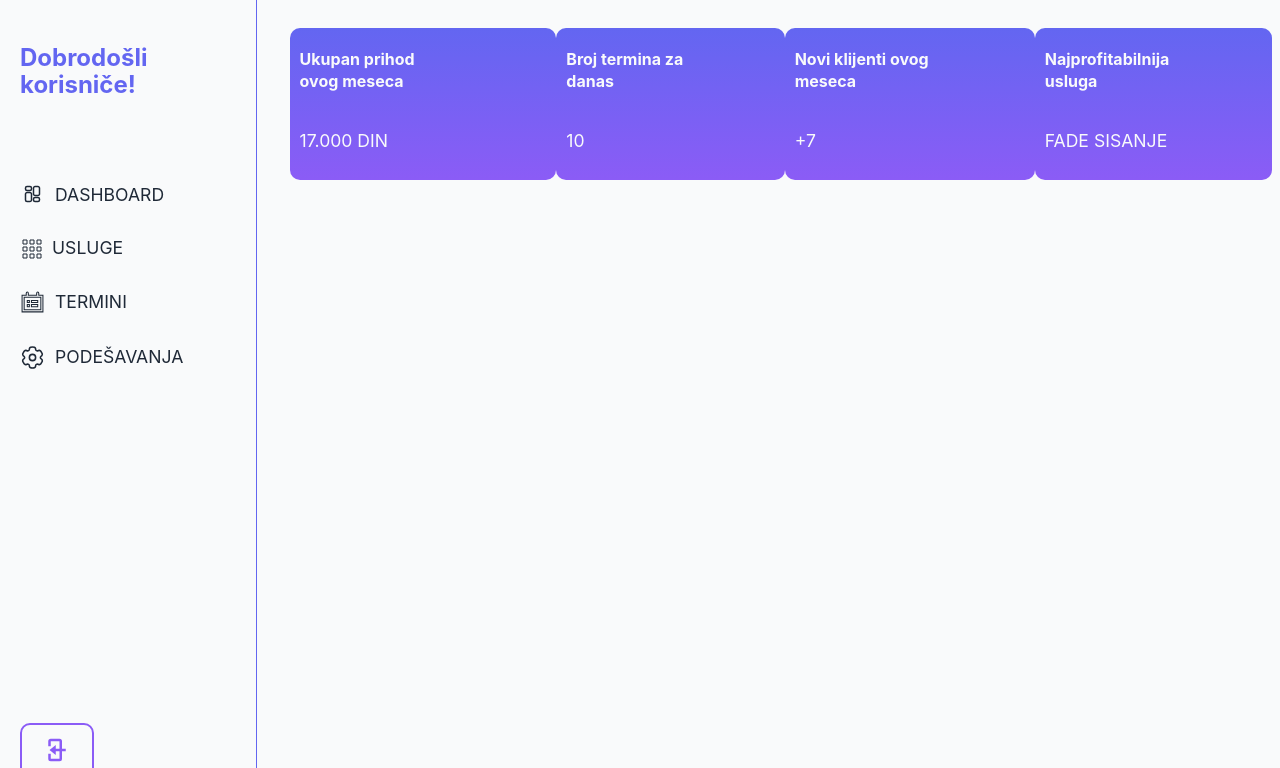
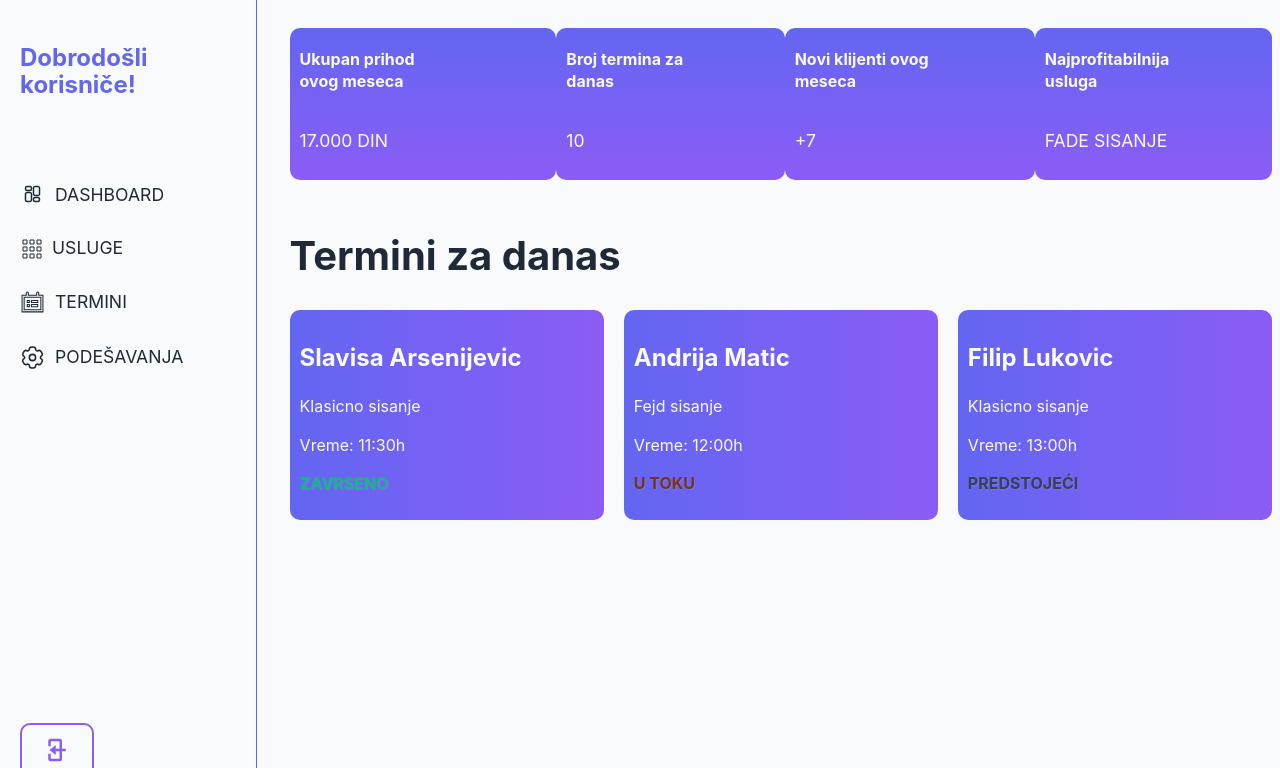
Before and after one commit to Slavisa05/salon_app, a Django app: page /salons/ in a window 1280 px wide. Shown: the top 768 px of the page. Run offline with Django 5.2, Linux system fonts and the light colour scheme.

Commit message:
Uradio dashboard

```diff
--- a/salons/static/salons/css/salons.css
+++ b/salons/static/salons/css/salons.css
@@ -35,12 +35,13 @@ body {
     margin-left: -5px;
     margin-bottom: 10px;
     padding: 10px 5px;
+    border-radius: 10px;
     transition: all 200ms ease;
-    border-radius: 10px;
 }
 
 .sidebar-links li:hover {
     background-color: var(--primary);
+    padding-left: 10px;
 }
 
 .sidebar-links li:hover a {
@@ -98,6 +99,12 @@ body {
     border: none;
     border-radius: 10px;
     background-image: linear-gradient(180deg, #6366F1, #8B5CF6);
+    transition: all 300ms ease;
+}
+
+.dashboard-stats:hover {
+    box-shadow: 0 0 20px rgba(99, 102, 241, 0.6),
+                0 0 40px rgba(139, 92, 246, 0.4);
 }
 
 .dashboard-stats strong {
@@ -109,3 +116,35 @@ body {
     color: var(--bg);
     font-size: 1.1rem;
 }
+
+.dashboard-appoitments {
+    display: grid;
+    grid-template-columns: repeat(3, 1fr);
+    gap: 20px;
+}
+
+.dashboard-card {
+    padding: 10px;
+    border: none;
+    border-radius: 10px;
+    background-image: linear-gradient(90deg, #6366F1, #8B5CF6);
+    color: var(--bg);
+}
+
+.status-text {
+    text-shadow: 1px 1px 1px rgba(255, 255, 255, 0.1);
+    font-weight: bold;
+    text-transform: uppercase;
+}
+
+.status-text.todo {
+    color: var(--todo);
+}
+
+.status-text.progress {
+    color: var(--progress);
+}
+
+.status-text.done {
+    color: var(--success);
+}
--- a/salons/templates/salons/dashboard.html
+++ b/salons/templates/salons/dashboard.html
@@ -33,8 +33,26 @@
                 </div>
             </div>
 
+            <h1>Termini za danas</h1>
             <div class="dashboard-appoitments">
-                {# ovde napraviti kao termine za danas #}
+                <div class="dashboard-card">
+                    <h3>Slavisa Arsenijevic</h3>
+                    <p>Klasicno sisanje</p>
+                    <p>Vreme: 11:30h</p>
+                    <p class="status-text done">Zavrseno</p>
+                </div>
+                <div class="dashboard-card">
+                    <h3>Andrija Matic</h3>
+                    <p>Fejd sisanje</p>
+                    <p>Vreme: 12:00h</p>
+                    <p class="status-text progress">U toku</p>
+                </div>
+                <div class="dashboard-card">
+                    <h3>Filip Lukovic</h3>
+                    <p>Klasicno sisanje</p>
+                    <p>Vreme: 13:00h</p>
+                    <p class="status-text todo">Predstojeći</p>
+                </div>
             </div>
         </section>
     </main>
--- a/static/css/main.css
+++ b/static/css/main.css
@@ -2,6 +2,8 @@
     --primary: #6366F1;
     --secondary: #8B5CF6;
     --accent: #F59E0B;
+    --todo: #374151;
+    --progress: #78350F;
     --success: #10B981;
     --bg: #F9FAFB;
     --text: #1F2937;
@@ -55,6 +57,11 @@ button {
     border: 2px solid var(--secondary);
     background-color: transparent;
     color: var(--secondary);
+    transition: all 300ms ease;
+}
+
+.sec-btn:hover {
+    box-shadow: 2px 2px 5px var(--secondary);
 }
 
 #logoutIcon {
```
